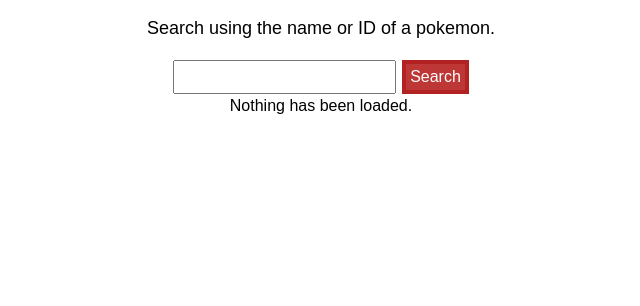
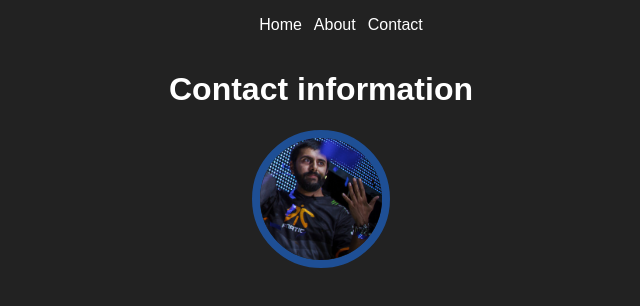
Before and after one commit to stormonster/pokesearch, a React (Create React App) app in the folder pokemon-search/: page /contact in a window 1280 px wide. Shown: the top 306 px of the page, without its empty margins (319-959 px from the left). Built offline with nearby package versions, Linux system fonts and the light colour scheme.

Commit message:
Fixed broken API CORS headers
* Fixed broken API CORS Headers
* A bunch of CSS fixes
+ Added About.js
+ Added Contact.js
+ Added React Dom Navigation
+ Added profile picture

```diff
--- a/pokemon-search/src/App.css
+++ b/pokemon-search/src/App.css
@@ -6,6 +6,21 @@
   position: relative;
   animation: App-logo-spin infinite .8s ease-in-out;
   height: 52px;
+  bottom: 20%;
+}
+
+/* .search-container-super-awesome {
+  position: relative;
+} */
+
+.logo-container {
+  position: fixed;
+  display: flex;
+  overflow: hidden;
+  justify-content: center;
+  align-items: center;
+  height: 100vh;
+  width: 100%;
 }
 
 .App-header {
@@ -17,6 +32,83 @@
 
 .App-intro {
   font-size: large;
+}
+
+nav {
+  display: flex;
+  justify-content: center;
+  align-content: center;
+  text-align: center;
+}
+
+#menu-top {
+  list-style-type: none;
+  display: flex;
+  flex-direction: row;
+  justify-content: center;
+  align-content: center;
+}
+
+#menu-top a {
+  color: white;
+  margin: 0 6px;
+  text-decoration: none;
+}
+
+#menu-top a:hover {
+  font-weight: bold;
+}
+
+.foo {
+  font-weight: bold;
+  color: royalblue;
+}
+
+.profile-picture {
+  border-radius: 50%;
+  border: 8px solid #1E4F95;
+  max-height: 122px;
+  width: auto;
+  transition-duration: 0.4s;
+}
+
+.fa {
+  color: black;
+  font-size: 36px;
+  margin: 8px;
+  transition-duration: .3s;
+}
+
+.fa:hover {
+  position: relative;
+  /* animation: fa-hover .2s ease-in-out; */
+}
+
+.fa-envelope-o:hover {
+  color: orangered;
+}
+
+.fa-twitter:hover {
+  color: darkturquoise;
+}
+
+.fa-youtube:hover {
+  color: firebrick;
+}
+
+.fa-twitch:hover {
+  color: purple;
+}
+
+.contact-container {
+  margin: 4px;
+  display: flex;
+  justify-content: center;
+}
+
+.profile-picture:hover {
+  transform: scale(1.1);
+  border: 8px solid #366DBD;
 }
 
 .radio-container {
@@ -55,8 +147,8 @@
 
 .card-container {
   margin-top: 10px;
-  /* height: 250px; */
-  width: 85%;
+  min-width: 320px;
+  max-width: 520px;
   display: flex;
   justify-content: center;
   align-items: center;
@@ -111,16 +203,26 @@
   align-items: center;
 }
 
+button {
+  outline: 0;
+}
+
 .button-container > button {
   padding: 4px;
-  background-color: lightskyblue;
-  border: 2px solid darkcyan;
+  background-color: firebrick;
+  border: 2px solid white;
   color: white;
-  font-weight: bold;
+  font-size: .95em;
+  transition-duration: .2s;
+}
+
+.button-container > button:hover {
+  border-radius: 14px;
 }
 
 .button-container > button:active {
-  background-color: lightgreen;
+  background-color: white;
+  border: 4px solid firebrick;
 }
 
 .card-content {
@@ -184,3 +286,10 @@
   75% { bottom: 4px;}
   85% { bottom: 0;}
 }
+
+@keyframes fa-hover {
+  0% {bottom: 0;}
+  25% {bottom: 6px;}
+  75% {bottom: -6px;}
+  100% {bottom: 0;}
+}
--- a/pokemon-search/src/App.js
+++ b/pokemon-search/src/App.js
@@ -1,25 +1,22 @@
 import React, { Component } from 'react';
-import {
-  BrowserRouter as Router,
-  Route,
-  Link
-} from 'react-router-dom';
-import Search from './components/Search';
+// import { render, ReactDOM } from 'react-dom';
+// import {
+// BrowserRouter as Router,
+// Route,
+// Link
+// } from 'react-router-dom';
+// import Search from './components/Search';
+// import About from './components/About';
+import Navigation from './components/Navigation';
 import './App.css';
 
 class App extends Component {
   render() {
     return (
       <div className="App">
-        {/* <div className="App-header">
-          <h2>Pokesearch</h2>
-          // Insert react router navigation here !!!
-          // Remove the app-intro BS below and put it in the Search component or something instead
-        </div> */}
-        <p className="App-intro">
-          Search using the name or ID of a pokemon.
-        </p>
-        <Search />
+        <Navigation />
+        <div id="super-mega-main-container">
+        </div>
       </div>
     );
   }
--- /dev/null
+++ b/pokemon-search/src/components/About.js
@@ -0,0 +1,15 @@
+import React from 'react';
+import '../App.css';
+
+const About = () => {
+    return(
+        <div>
+            <h1>About the project</h1>
+            <p>
+                Amazing text describing the project here.
+            </p>
+        </div>
+    )
+}
+
+export default About;
--- /dev/null
+++ b/pokemon-search/src/components/Contact.js
@@ -0,0 +1,36 @@
+import React from 'react';
+import '../App.css';
+import profilePicture from '../stormonster.png';
+
+const Contact = () => {
+    return(
+        <div>
+            <h1>Contact information</h1>
+            <img className="profile-picture" src={profilePicture} alt="Tim 'stormonster' Kjell" />
+            <div className="contact-container">
+                <a href="mailto:tim@tkjell.se">
+                    <div id="email">
+                    <i className="fa fa-envelope-o" aria-hidden="true"></i>
+                </div>
+                </a>
+                <a href="http://twitter.com/stormonster">
+                <div id="twitter">
+                    <i className="fa fa-twitter" aria-hidden="true"></i>
+                </div>
+                </a>
+                <a href="http://www.youtube.com/stormonster">
+                <div id="youtube">
+                    <i className="fa fa-youtube" aria-hidden="true"></i>
+                </div>
+                </a>
+                <a href="http://www.twitch.com/stormonster">
+                <div id="twitch">
+                    <i className="fa fa-twitch" aria-hidden="true"></i>
+                </div>
+                </a>
+            </div>
+        </div>
+    )
+}
+
+export default Contact;
--- /dev/null
+++ b/pokemon-search/src/components/Navigation.js
@@ -0,0 +1,43 @@
+import React from 'react';
+// import { render } from 'react-dom';
+import {
+BrowserRouter as Router,
+Route,
+Link
+} from 'react-router-dom';
+// import logo from '../logo.png';
+import '../App.css';
+import Search from './Search';
+import About from './About';
+import Contact from './Contact';
+
+
+
+const Navigation = () => {
+    return(
+        <div>
+            <Router>
+                <div>
+                    <nav>
+                        <ul id="menu-top">
+                            <li>
+                                <Link to="/">Home</Link>
+                            </li>
+                            <li>
+                                <Link to="/about">About</Link>
+                            </li>
+                            <li>
+                                <Link to="/contact">Contact</Link>
+                            </li>
+                        </ul>
+                    </nav>
+                    <Route exact path="/" component={Search} />
+                    <Route path="/about" component={About} />
+                    <Route path="/contact" component={Contact} />
+                </div>
+            </Router>
+        </div>
+    )
+}
+
+export default Navigation;
--- a/pokemon-search/src/components/Search.js
+++ b/pokemon-search/src/components/Search.js
@@ -9,7 +9,7 @@
     this.state={
       data: null,
       lastPokemon: null,
-      searchString: null,
+      searchString: "",
       searchType: null,
       typeData: null,
       isLoaded: false,
@@ -21,7 +21,7 @@
     this.setState({
       isLoaded: true,
     })
-    fetch(`http://pokeapi.co/api/v2/pokemon/${this.state.searchString}`).then((response) => {
+    fetch(`https://pokeapi.co/api/v2/pokemon/${this.state.searchString}`).then((response) => {
       response.json().then((parsedData) => {
         this.setState({
           data: parsedData,
@@ -35,26 +35,28 @@
   }
 
   onChange=(event) => {
-    this.setState({
-      searchString: event.target.value.toLowerCase(),
-    })
+      this.setState({
+        searchString: event.target.value.toLowerCase(),
+      })
   }
 
   render(){
     const searchField = (
       <div className="search-container">
         <div>
-          <input type="text" className="search-field" onChange={this.onChange} value={this.state.searchString} />
-          <button className="search-button" onClick={this.search}>Search</button>
+          <input type="text" className="search-field" onChange={this.onChange} placeholder="Enter Pokemon..." value={this.state.searchString} />
+          <button type="submit" id="search-button" className="search-button" onClick={this.search} value="Search">Search</button>
         </div>
       </div>
     );
 
     if(this.state.isLoaded){
       return(
-        <div>
+        <div className="search-container-super-awesome">
           {searchField}
-          <img src={logo} className="App-logo" alt="logo" />
+          <div className="logo-container">
+            <img src={logo} className="App-logo" alt="logo" />
+          </div>
         </div>
       );
     }
--- a/pokemon-search/src/index.css
+++ b/pokemon-search/src/index.css
@@ -2,4 +2,6 @@
   margin: 0;
   padding: 0;
   font-family: sans-serif;
+  color: white;
+  background-color: #222222;
 }
```
Also changed, not shown: pokemon-search/src/stormonster.png (added).
